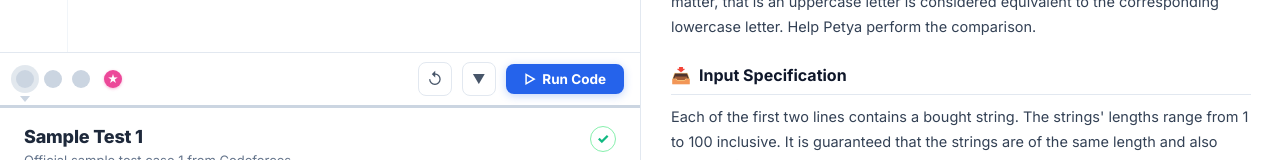
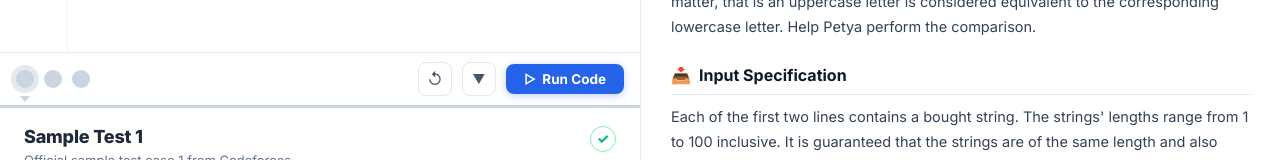
Before and after one commit to niimme/CodeForces, a Next.js app: page /problem/112A in a window 1280 px wide. Shown: the part 395-555 px from the top of the page. Built offline with nearby package versions, Linux system fonts and the light colour scheme.

Commit message:
fix: remove star circle from test runner console

```diff
--- a/src/components/workspace/TestRunnerConsole.tsx
+++ b/src/components/workspace/TestRunnerConsole.tsx
@@ -194,28 +194,6 @@ export const TestRunnerConsole: React.FC<TestRunnerConsoleProps> = ({
                 </div>
               );
             })}
-          </div>
-
-          {/* Star circle badge matching screenshot */}
-          <div
-            style={{
-              width: '18px',
-              height: '18px',
-              borderRadius: '50%',
-              backgroundColor: '#ec4899',
-              color: '#ffffff',
-              display: 'flex',
-              alignItems: 'center',
-              justifyContent: 'center',
-              fontSize: '11px',
-              boxShadow: '0 1px 3px rgba(236, 72, 153, 0.4)',
-              cursor: 'default',
-              flexShrink: 0,
-            }}
-            title="Challenge star test"
-            aria-label="Star test"
-          >
-            ★
           </div>
         </div>
 
```
